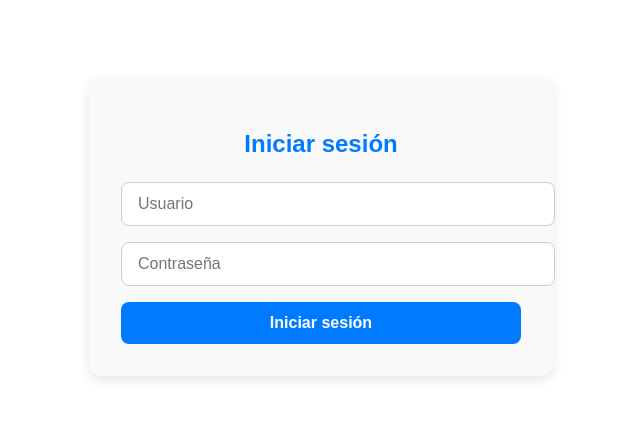
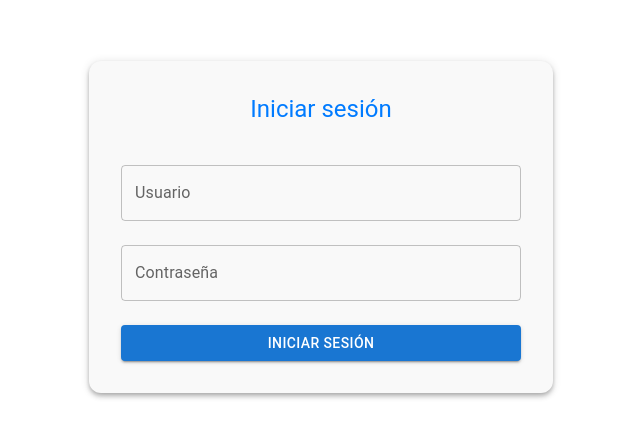
Before and after one commit to Brayan247/activosfijos-frontend, a React (Create React App) app: page /login in a window 1280 px wide. Shown: the part 189-626 px from the top of the page, without its empty margins (319-959 px from the left). Built offline with nearby package versions, Linux system fonts and the light colour scheme.

Commit message:
Add: Stryle con MUI

```diff
--- a/package.json
+++ b/package.json
@@ -3,6 +3,9 @@
   "version": "0.1.0",
   "private": true,
   "dependencies": {
+    "@emotion/react": "^11.14.0",
+    "@emotion/styled": "^11.14.1",
+    "@mui/material": "^7.2.0",
     "@reduxjs/toolkit": "^2.8.2",
     "@testing-library/dom": "^10.4.0",
     "@testing-library/jest-dom": "^6.6.3",
--- a/src/components/Button/PrimaryButton.tsx
+++ b/src/components/Button/PrimaryButton.tsx
@@ -1,4 +1,5 @@
 import React from "react";
+import Button from "@mui/material/Button";
 
 interface ButtonProps {
   onClick?: () => void;
@@ -7,23 +8,15 @@ interface ButtonProps {
 }
 
 const PrimaryButton = ({ onClick, children, type = "button" }: ButtonProps) => (
-  <button
+  <Button
     type={type}
     onClick={onClick}
-    style={{
-      backgroundColor: "#007bff",
-      color: "#fff",
-      padding: "0.75rem",
-      borderRadius: "8px",
-      border: "none",
-      cursor: "pointer",
-      fontWeight: "bold",
-      fontSize: "1rem",
-      width: "100%",
-    }}
+    variant="contained"
+    fullWidth
+    sx={{ paddingY: 1.5, fontWeight: "bold", fontSize: "1rem" }}
   >
     {children}
-  </button>
+  </Button>
 );
 
 export default PrimaryButton;
--- a/src/components/Cards/Card.tsx
+++ b/src/components/Cards/Card.tsx
@@ -1,16 +1,13 @@
 import React from "react";
+import MuiCard from "@mui/material/Card";
+import CardContent from "@mui/material/CardContent";
 
 const Card = ({ children }: { children: React.ReactNode }) => (
-  <div
-    style={{
-      borderRadius: "12px",
-      padding: "1.5rem",
-      boxShadow: "0 2px 10px rgba(0,0,0,0.1)",
-      backgroundColor: "#fff",
-    }}
-  >
-    {children}
-  </div>
+  <MuiCard sx={{ borderRadius: 3, boxShadow: 3 }}>
+    <CardContent>
+      {children}
+    </CardContent>
+  </MuiCard>
 );
 
 export default Card;
--- a/src/components/Input/TextInput.tsx
+++ b/src/components/Input/TextInput.tsx
@@ -1,4 +1,5 @@
 import React from "react";
+import TextField from "@mui/material/TextField";
 
 interface TextInputProps {
   name: string;
@@ -6,24 +7,32 @@ interface TextInputProps {
   placeholder?: string;
   value: string;
   onChange: (e: React.ChangeEvent<HTMLInputElement>) => void;
+  onBlur?: (e: React.FocusEvent<HTMLInputElement>) => void;
+  required?: boolean;
+  disabled?: boolean;
 }
 
-const TextInput = ({ name, type = "text", placeholder, value, onChange }: TextInputProps) => (
-  <input
+const TextInput = ({
+  name,
+  type = "text",
+  placeholder,
+  value,
+  onChange,
+  onBlur,
+  required = false,
+  disabled = false,
+}: TextInputProps) => (
+  <TextField
+    fullWidth
+    type={type}
     name={name}
-    type={type}
-    placeholder={placeholder}
+    label={placeholder}
     value={value}
     onChange={onChange}
-    required
-    style={{
-      padding: "0.75rem 1rem",
-      marginBottom: "1rem",
-      borderRadius: "8px",
-      border: "1px solid #ccc",
-      fontSize: "1rem",
-      width: "100%",
-    }}
+    onBlur={onBlur}
+    required={required}
+    disabled={disabled}
+    margin="normal"
   />
 );
 
--- a/src/components/LogoImagen.tsx
+++ b/src/components/LogoImagen.tsx
@@ -1,4 +1,4 @@
-import React, { useState } from 'react';
+import { useState } from 'react';
 
 const LogoImage = ({ src, alt }: { src?: string; alt: string }) => {
   const [imgSrc, setImgSrc] = useState(src || '');
--- a/src/features/auth/LoginPage.tsx
+++ b/src/features/auth/LoginPage.tsx
@@ -5,8 +5,11 @@ import { setToken } from "../../store/slices/authSlice";
 import { setAuthToken } from "../../services/axios";
 
 import { login } from "./authService";
-import TextInput from "../../components/Input/TextInput";
-import PrimaryButton from "../../components/Button/PrimaryButton";
+import TextField from "@mui/material/TextField";
+import Button from "@mui/material/Button";
+import Box from "@mui/material/Box";
+import Typography from "@mui/material/Typography";
+import Paper from "@mui/material/Paper";
 import { theme } from "../../style/theme";
 
 const LoginPage = () => {
@@ -28,7 +31,7 @@ const LoginPage = () => {
     setError("");
 
     try {
-      const token = await login(credentials)
+      const token = await login(credentials);
 
       if (token) {
         dispatch(setToken(token));
@@ -41,8 +44,8 @@ const LoginPage = () => {
   };
 
   return (
-    <div
-      style={{
+    <Box
+      sx={{
         height: "100vh",
         display: "flex",
         alignItems: "center",
@@ -50,41 +53,57 @@ const LoginPage = () => {
         backgroundColor: theme.colors.lightBg,
         color: theme.colors.textLight,
         fontFamily: theme.font.default,
-        padding: "1rem",
+        p: 2,
       }}
     >
-      <div
-        style={{
+      <Paper
+        elevation={4}
+        sx={{
           backgroundColor: "#f9f9f9",
-          padding: "2rem",
-          borderRadius: "12px",
-          boxShadow: "0 4px 12px rgba(0, 0, 0, 0.1)",
+          p: 4,
+          borderRadius: 3,
           width: "100%",
-          maxWidth: "400px",
+          maxWidth: 400,
         }}
       >
-        <h2
-          style={{
-            color: theme.colors.primary,
-            textAlign: "center",
-            marginBottom: "1.5rem",
-          }}
-        >
+        <Typography variant="h5" align="center" mb={3} color={theme.colors.primary}>
           Iniciar sesión
-        </h2>
+        </Typography>
 
-        <form onSubmit={handleSubmit}>
-          <TextInput name="username" placeholder="Usuario" value={credentials.username} onChange={handleChange} />
-          <TextInput name="password" type="password" placeholder="Contraseña" value={credentials.password} onChange={handleChange} />
-          <PrimaryButton type="submit">Iniciar sesión</PrimaryButton>
+        <Box component="form" onSubmit={handleSubmit}>
+          <TextField
+            fullWidth
+            label="Usuario"
+            name="username"
+            value={credentials.username}
+            onChange={handleChange}
+            margin="normal"
+          />
+          <TextField
+            fullWidth
+            label="Contraseña"
+            name="password"
+            type="password"
+            value={credentials.password}
+            onChange={handleChange}
+            margin="normal"
+          />
+          <Button
+            type="submit"
+            variant="contained"
+            fullWidth
+            sx={{ mt: 2 }}
+          >
+            Iniciar sesión
+          </Button>
           {error && (
-            <p style={{ color: "red", textAlign: "center", marginTop: "1rem" }}>
+            <Typography color="error" align="center" mt={2}>
               {error}
-            </p>
+            </Typography>
           )}
-        </form>
-      </div>
-    </div>
+        </Box>
+      </Paper>
+    </Box>
   );
 };
 
--- a/src/features/dashboard/DashboardPage.tsx
+++ b/src/features/dashboard/DashboardPage.tsx
@@ -5,9 +5,10 @@ import { RootState } from "../../store";
 
 import { getDashboardData } from "./dashboardService";
 import LogoImage from "../../components/LogoImagen";
-import Card from "../../components/Cards/Card";
 import SectionHeader from "../../components/SectionHeader/SectionHeader";
 import { theme } from "../../style/theme";
+
+import { Box, Typography, Button, Grid, Paper } from "@mui/material";
 
 interface DashboardDto {
   usuarioId: number;
@@ -58,8 +59,34 @@ const DashboardPage = () => {
     navigate("/login");
   };
 
-  if (loading) return <p>Cargando datos...</p>;
-  if (error) return <p style={{ color: "red" }}>{error}</p>;
+  if (loading)
+    return (
+      <Box
+        sx={{
+          height: "100vh",
+          display: "flex",
+          justifyContent: "center",
+          alignItems: "center",
+        }}
+      >
+        <Typography variant="h6">Cargando datos...</Typography>
+      </Box>
+    );
+  if (error)
+    return (
+      <Box
+        sx={{
+          height: "100vh",
+          display: "flex",
+          justifyContent: "center",
+          alignItems: "center",
+        }}
+      >
+        <Typography variant="h6" color="error">
+          {error}
+        </Typography>
+      </Box>
+    );
 
   const isDark = data?.temaOscuro === true;
   const backgroundColor = isDark ? theme.colors.darkBg : "#f5f5f5";
@@ -69,69 +96,88 @@ const DashboardPage = () => {
   const fontFamily = data?.fuentePersonalizada || theme.font.default;
 
   return (
-    <div
-      style={{
+    <Box
+      sx={{
         backgroundColor,
         color: textColor,
         fontFamily,
         minHeight: "100vh",
-        padding: "2rem",
+        p: 4,
         transition: "all 0.3s ease",
       }}
     >
-      <header
-        style={{
+      <Box
+        component="header"
+        sx={{
           display: "flex",
           alignItems: "center",
           justifyContent: "space-between",
-          marginBottom: "2rem",
+          mb: 4,
         }}
       >
-        <div style={{ display: "flex", alignItems: "center" }}>
+        <Box sx={{ display: "flex", alignItems: "center" }}>
           <LogoImage src={data?.logoUrl} alt="Logo empresa" />
-          <h1 style={{ color: primaryColor, marginLeft: "1rem" }}>
+          <Typography
+            variant="h4"
+            sx={{ color: primaryColor, ml: 2, fontWeight: "bold" }}
+          >
             Panel principal
-          </h1>
-        </div>
-        <button
+          </Typography>
+        </Box>
+        <Button
+          variant="contained"
           onClick={handleLogout}
-          style={{
+          sx={{
             backgroundColor: primaryColor,
             color: "#fff",
-            border: "none",
-            padding: "0.5rem 1rem",
-            borderRadius: "6px",
-            cursor: "pointer",
             fontWeight: "bold",
+            "&:hover": {
+              backgroundColor: primaryColor,
+            },
           }}
         >
           Cerrar sesión
-        </button>
-      </header>
+        </Button>
+      </Box>
 
-      <main
-        style={{
-          display: "grid",
-          gridTemplateColumns: "1fr 1fr",
-          gap: "2rem",
-        }}
-      >
-        <Card>
+      <Grid container spacing={4}>
+        <Paper sx={{ p: 3, bgcolor: isDark ? "#333" : "#fff" }} elevation={3}>
           <SectionHeader title="Información del usuario" color={primaryColor} />
-          <p><strong>Nombre:</strong> {data?.nombreUsuario} {data?.apellidoUsuario}</p>
-          <p><strong>Usuario:</strong> {data?.username}</p>
-          <p><strong>Rol ID:</strong> {data?.rolId}</p>
-          <p><strong>Idioma:</strong> {data?.idiomaPreferido}</p>
-          <p><strong>Último login:</strong> {data?.ultimoLogin || "Nunca"}</p>
-          <p><strong>IP:</strong> {data?.ipUltimoLogin || "No disponible"}</p>
-        </Card>
-        <Card>
-          <SectionHeader title="Información de la empresa" color={primaryColor} />
-          <p><strong>Nombre comercial:</strong> {data?.nombreComercial}</p>
-          <p><strong>ID Empresa:</strong> {data?.empresaId}</p>
-        </Card>
-      </main>
-    </div>
+          <Typography>
+            <strong>Nombre:</strong> {data?.nombreUsuario}{" "}
+            {data?.apellidoUsuario}
+          </Typography>
+          <Typography>
+            <strong>Usuario:</strong> {data?.username}
+          </Typography>
+          <Typography>
+            <strong>Rol ID:</strong> {data?.rolId}
+          </Typography>
+          <Typography>
+            <strong>Idioma:</strong> {data?.idiomaPreferido}
+          </Typography>
+          <Typography>
+            <strong>Último login:</strong> {data?.ultimoLogin || "Nunca"}
+          </Typography>
+          <Typography>
+            <strong>IP:</strong> {data?.ipUltimoLogin || "No disponible"}
+          </Typography>
+        </Paper>
+
+        <Paper sx={{ p: 3, bgcolor: isDark ? "#333" : "#fff" }} elevation={3}>
+          <SectionHeader
+            title="Información de la empresa"
+            color={primaryColor}
+          />
+          <Typography>
+            <strong>Nombre comercial:</strong> {data?.nombreComercial}
+          </Typography>
+          <Typography>
+            <strong>ID Empresa:</strong> {data?.empresaId}
+          </Typography>
+        </Paper>
+      </Grid>
+    </Box>
   );
 };
 
```
Also changed, not shown: 1 other file (tests, documents, lock files or other folders).
